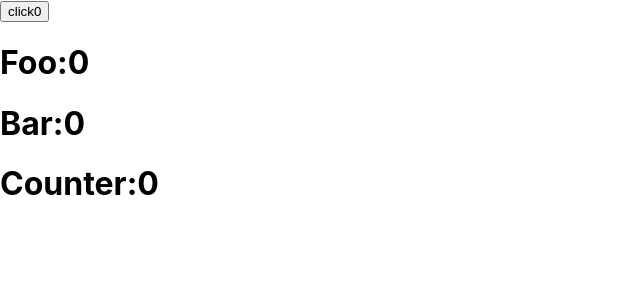
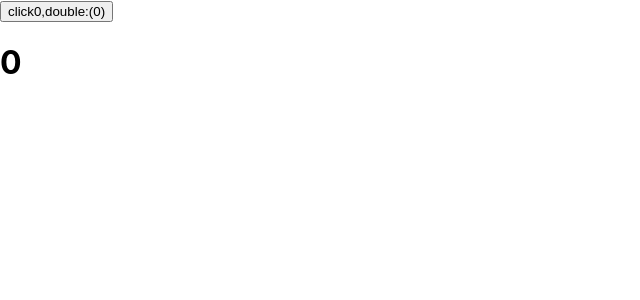
Before and after one commit to smallplum/train-ticket, a React app: page / in a window 1280 px wide. Shown: the top 300 px of the page, without its empty margins (0-640 px from the left). Built offline with nearby package versions, Linux system fonts and the light colour scheme.

Commit message:
useMemo和UseCallback的使用

```diff
--- /dev/null
+++ b/src/UseMemo.jsx
@@ -0,0 +1,52 @@
+import React,{Component, useState,useMemo,memo, useCallback} from 'react'
+import './App.css';
+
+const Counter = memo(function Counter(props){
+    console.log('Counter render')
+    return (
+        <h1 onClick={props.onClick}>{props.count}</h1>
+    )
+})
+
+function App(props) {
+  const [count,setCount] = useState(0);
+  const [clickCount,setClickCount] = useState(0);
+
+    //传入空数组，之运行一次，在渲染期间完成
+  const double = useMemo(()=>{
+      return count*2
+  },[count===3])
+
+  //声明一个以来于mome的变量
+//   const half = useMemo(()=>{
+//     return double/4;
+//   },[double])
+
+//APP重渲染后，onClick句柄的变化导致Counter也被连带着重新渲染了
+//添加Usememo使onclick句柄不重新变化
+// const onClick = useMemo(()=>{
+//     return ()=>{
+//         console.log('Click')
+//     }
+// },[])
+
+// const onClick = useCallback(()=>{
+//         console.log('Click')
+// },[])
+const onClick = useCallback(()=>{
+    console.log('Click')
+    setClickCount((clickCount)=>clickCount+1)
+},[])
+  return (
+    <div>
+    <button type="button" onClick={()=>{setCount(count+1)}}>
+      click{count},double:({double})
+    </button>
+        <Counter count={double} onClick={onClick}></Counter>
+    </div>
+  );
+}
+
+export default App;
+
+// ContextType作为类静态成员，不能在函数里用
--- a/src/index.js
+++ b/src/index.js
@@ -2,13 +2,15 @@ import React from 'react';
 import ReactDOM from 'react-dom';
 import './index.css';
 // import App from './App.jsx';
-import UseContext from './UseContext.jsx';
+// import UseContext from './UseContext.jsx';
+import UseMemo from './UseMemo.jsx';
 import reportWebVitals from './reportWebVitals';
 
 ReactDOM.render(
   <React.StrictMode>
     {/* <App /> */}
-    <UseContext></UseContext>
+    {/* <UseContext></UseContext> */}
+    <UseMemo></UseMemo>
   </React.StrictMode>,
   document.getElementById('root')
 );
```
Also changed, not shown: 1 other file (tests, documents, lock files or other folders).
